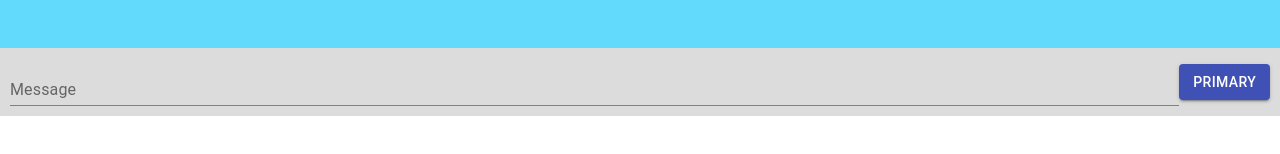
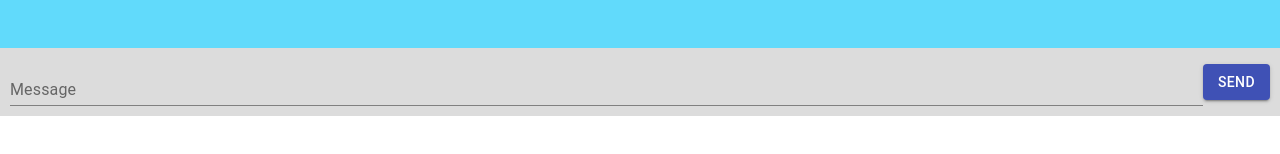
Before and after one commit to gelouko/talk-to-me, a React (Create React App) app: page / in a window 1280 px wide. Shown: the part 452-606 px from the top of the page. Built offline with nearby package versions, Linux system fonts and the light colour scheme.

Commit message:
fix: change send button name

```diff
--- a/src/App.tsx
+++ b/src/App.tsx
@@ -14,7 +14,7 @@ function App() {
       <Box className="ChatBox" display="flex" justifyContent="space-around" alignItems="center">
         <TextField className="ChatInput" label="Message" fullWidth={true} />
         <Button variant="contained" color="primary">
-          Primary
+          Send
         </Button>
       </Box>
 
```
